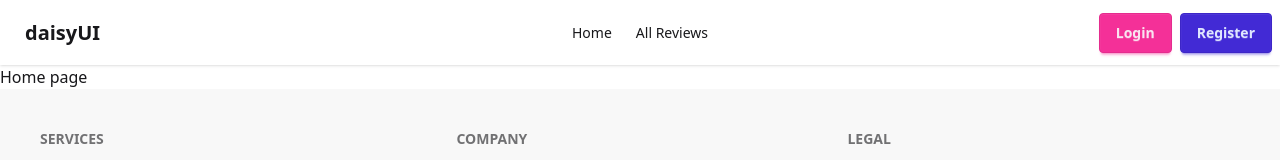
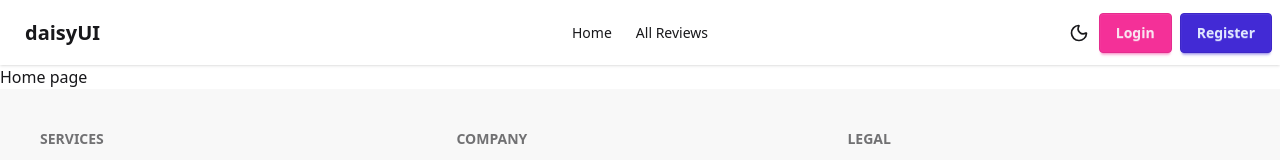
Before and after one commit to adittacse/local-food-lovers-client, a React (Vite) app: page / in a window 1280 px wide. Shown: the top 160 px of the page. Built offline with nearby package versions, Linux system fonts and the light colour scheme; no server answers.

Commit message:
light theme and dark theme toggle implemented in navbar

```diff
--- a/src/components/Navbar/Navbar.jsx
+++ b/src/components/Navbar/Navbar.jsx
@@ -1,11 +1,32 @@
 import { Link, NavLink, useNavigate } from "react-router";
+import { useEffect, useState } from "react";
 import { ChefHat, Heart, LogOut, PlusCircle, UserRound } from "lucide-react";
 import { useContext } from "react";
 import AuthContext from "../../contexts/AuthContext.jsx";
+import { Moon, Sun } from "lucide-react";
 
 export default function Navbar(){
+    const [theme, setTheme] = useState("light");
     const { user, userSignOut } = useContext(AuthContext);
     const navigate = useNavigate();
+
+    useEffect(() => {
+        const saved = localStorage.getItem("app-theme");
+        setTheme(saved || "light");
+    }, []);
+
+    useEffect(() => {
+        document.documentElement.setAttribute("data-theme", theme);
+        localStorage.setItem("app-theme", theme);
+    }, [theme]);
+
+    const handleToggleTheme = () => {
+        if (theme === "light") {
+            setTheme("dark");
+        } else {
+            setTheme("light");
+        }
+    }
 
     const links = (
         <>
@@ -52,6 +73,14 @@ export default function Navbar(){
                 </ul>
             </div>
             <div className="navbar-end">
+                <button
+                    onClick={handleToggleTheme}
+                    className="btn btn-ghost btn-circle"
+                    aria-label="Toggle theme"
+                    title="Toggle theme"
+                >
+                    {theme === "light" ? <Moon className="w-5 h-5" /> : <Sun className="w-5 h-5" />}
+                </button>
                 {
                     user ? <>
                         <div className="tooltip tooltip-bottom" data-tip={user?.displayName}>
```
